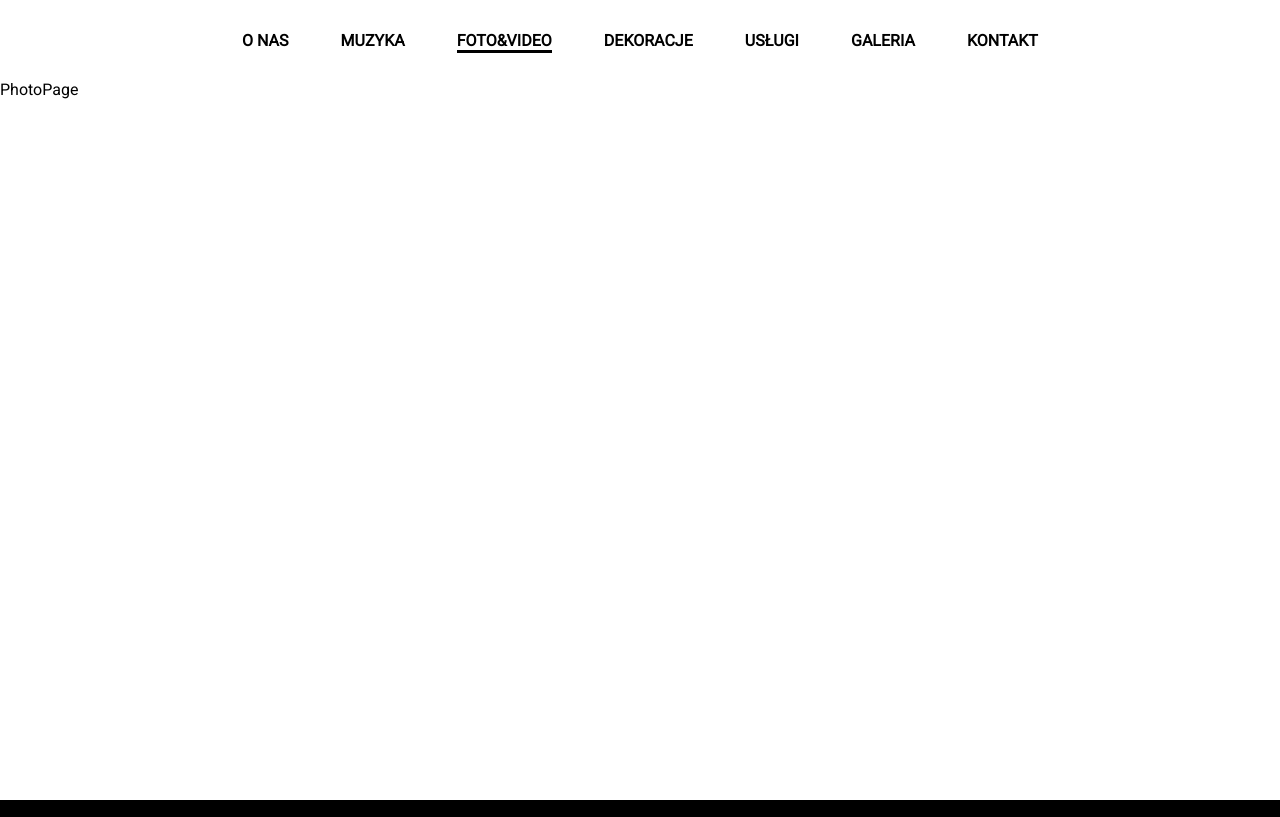
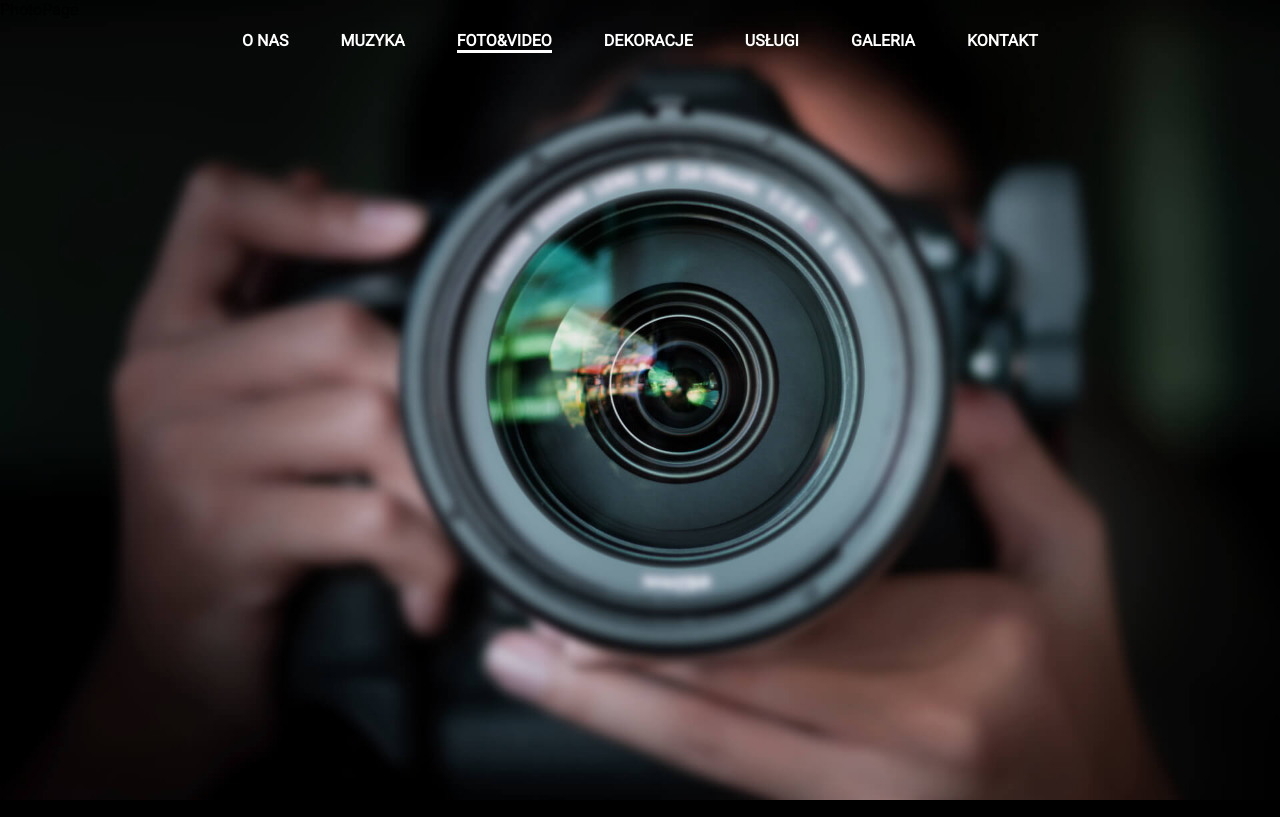
Before and after one commit to BartlomiejMogielnicki/rtnea-website-v1, a Gatsby site: page /photo in a window 1280 px wide. Shown: the top 817 px of the page. Built offline with nearby package versions, Linux system fonts and the light colour scheme; Gatsby itself is replaced by a stand-in of ours.

Commit message:
Implement image optimization. Edit layout to render proper main section background image. Upload and set photo page background image

```diff
--- a/gatsby-config.js
+++ b/gatsby-config.js
@@ -1,15 +1,24 @@
 module.exports = {
   siteMetadata: {
-    title: "rtnea-website",
+    title: 'Rock The Night Agencja Eventowa',
   },
   plugins: [
-    "gatsby-plugin-styled-components",
-    "gatsby-plugin-react-helmet",
-    "gatsby-plugin-sitemap",
+    'gatsby-plugin-styled-components',
+    'gatsby-plugin-react-helmet',
+    'gatsby-plugin-sitemap',
+    `gatsby-plugin-sharp`,
+    `gatsby-transformer-sharp`,
     {
-      resolve: "gatsby-plugin-manifest",
+      resolve: 'gatsby-plugin-manifest',
       options: {
-        icon: "src/images/icon.png",
+        icon: 'src/images/icon.png',
+      },
+    },
+    {
+      resolve: 'gatsby-source-filesystem',
+      options: {
+        name: 'images',
+        path: 'assets/images',
       },
     },
   ],
--- a/package.json
+++ b/package.json
@@ -22,10 +22,15 @@
     "@fortawesome/react-fontawesome": "^0.1.14",
     "babel-plugin-styled-components": "^1.12.0",
     "gatsby": "^2.32.3",
+    "gatsby-background-image": "^1.4.1",
+    "gatsby-image": "^2.11.0",
     "gatsby-plugin-manifest": "^2.12.0",
     "gatsby-plugin-react-helmet": "^3.10.0",
+    "gatsby-plugin-sharp": "^2.14.2",
     "gatsby-plugin-sitemap": "^2.12.0",
     "gatsby-plugin-styled-components": "^3.10.0",
+    "gatsby-source-filesystem": "^2.11.1",
+    "gatsby-transformer-sharp": "^2.12.0",
     "react": "^16.13.1",
     "react-dom": "^16.13.1",
     "react-helmet": "^6.1.0",
--- a/src/components/atoms/Navigation/Navigation.js
+++ b/src/components/atoms/Navigation/Navigation.js
@@ -26,6 +26,7 @@ const StyledList = styled.ul`
   justify-items: center;
   align-items: center;
   justify-content: space-evenly;
+  color: #fff;
 `;
 
 const StyledListItem = styled.li`
@@ -36,7 +37,7 @@ const StyledListItem = styled.li`
   text-transform: uppercase;
 
   .active {
-    border-bottom: 3px solid #000;
+    border-bottom: 3px solid #fff;
   }
 `;
 
--- a/src/components/molecules/Header/Header.js
+++ b/src/components/molecules/Header/Header.js
@@ -8,6 +8,10 @@ const StyledHeader = styled.header`
   display: flex;
   justify-items: center;
   align-items: center;
+  position: absolute;
+  top: 0;
+  left: 0;
+  z-index: 1;
 `;
 
 const Header = () => (
--- a/src/layout/layout.js
+++ b/src/layout/layout.js
@@ -2,19 +2,35 @@ import React from 'react';
 import GlobalStyle from '../style/globalStyle';
 import Header from '../components/molecules/Header/Header';
 import Footer from '../components/molecules/Footer/Footer';
+import BackgroundImage from 'gatsby-background-image';
 import styled from 'styled-components';
 
 const StyledMain = styled.main`
-  min-height: calc(100vh - 80px);
+  min-height: 100vh;
 `;
 
-const Layout = ({ children }) => (
+const StyledBackground = styled(BackgroundImage)`
+  height: 100%;
+  width: 100%;
+`;
+
+const StyledWrapper = styled.div`
+  min-height: 100vh;
+`;
+
+const Layout = ({ children, backgroundImage }) => {
+  return (
     <>
       <GlobalStyle />
       <Header />
-    <StyledMain>{children}</StyledMain>
+      <StyledMain>
+        <StyledBackground Tag="section" fluid={backgroundImage}>
+          <StyledWrapper>{children}</StyledWrapper>
+        </StyledBackground>
+      </StyledMain>
       <Footer />
     </>
   );
+};
 
 export default Layout;
--- a/src/pages/photo.js
+++ b/src/pages/photo.js
@@ -1,8 +1,21 @@
 import React from 'react';
 import Layout from '../layout/layout';
+import { graphql, useStaticQuery } from 'gatsby';
 
 const PhotoPage = () => {
-  return <Layout>PhotoPage</Layout>;
+  const data = useStaticQuery(graphql`
+    query {
+      file(relativePath: { eq: "background/photoBackground.jpeg" }) {
+        sharp: childImageSharp {
+          fluid(quality: 95) {
+            ...GatsbyImageSharpFluid_withWebp
+          }
+        }
+      }
+    }
+  `);
+
+  return <Layout backgroundImage={data.file.sharp.fluid}>PhotoPage</Layout>;
 };
 
 export default PhotoPage;
```
Also changed, not shown: assets/images/background/photoBackground.jpeg (added), 1 other file. Lines whose indentation alone changed are shown as unchanged.
